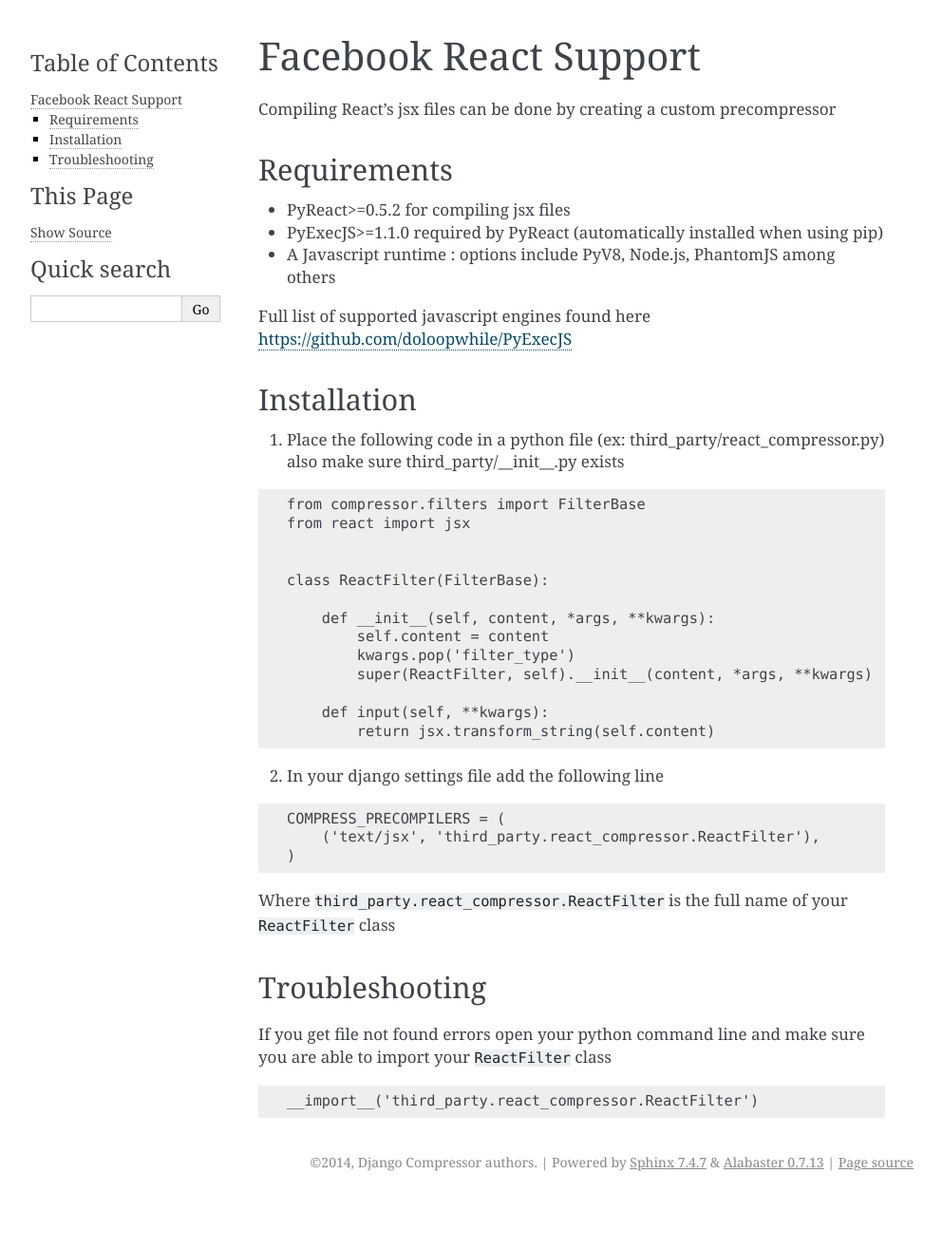
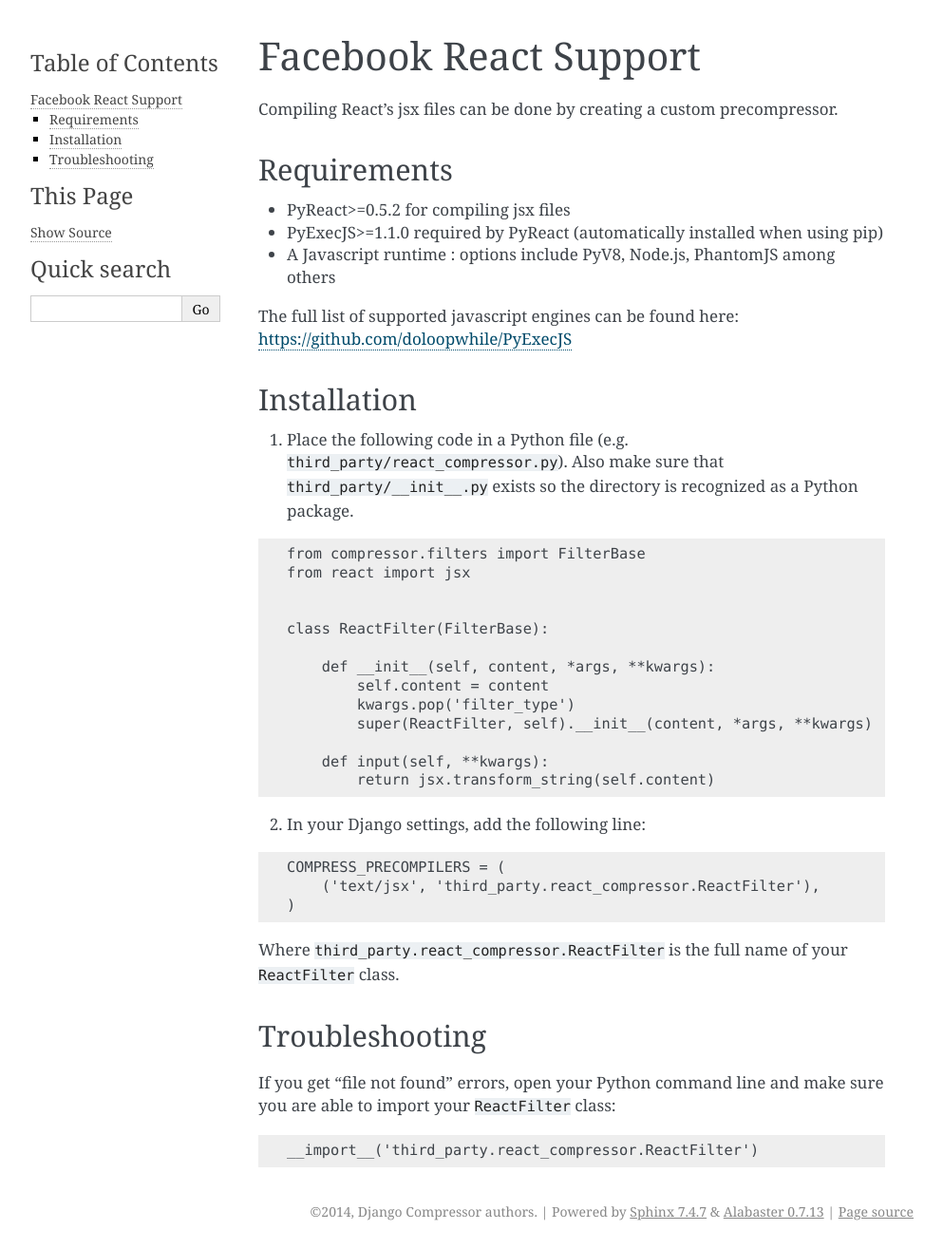
Before and after one commit to django-compressor/django-compressor, a Sphinx documentation site: the page built from docs/reactjs.txt, in a window 1280 px wide. Shown: the whole page at 95% size, without its empty margins (148-1141 px from the left). Built offline with Sphinx 7.4.7, drawn with Linux system fonts in a browser that asks for light colours; pages that are not in the unit, such as notebooks, are missing from menus; before the commit the page ends 1263 px from its top, so only the background shows below that.

Commit message:
added punctuation and other minor changes [ by rfleschenberg ]

```diff
--- a/docs/reactjs.txt
+++ b/docs/reactjs.txt
@@ -3,7 +3,7 @@
 Facebook React Support
 ======================
 
-Compiling React's jsx files can be done by creating a custom precompressor
+Compiling React's jsx files can be done by creating a custom precompressor.
 
 Requirements
 ------------
@@ -12,12 +12,15 @@
 * A Javascript runtime : options include PyV8, Node.js, PhantomJS among others
 
 
-Full list of supported javascript engines found here https://github.com/doloopwhile/PyExecJS
+The full list of supported javascript engines can be found here: https://github.com/doloopwhile/PyExecJS
 
 
 Installation
 ------------
-1. Place the following code in a python file (ex: third_party/react_compressor.py) also make sure third_party/__init__.py exists
+1. Place the following code in a Python file (e.g.
+   ``third_party/react_compressor.py``).  Also make sure that
+   ``third_party/__init__.py`` exists so the directory is recognized as a
+   Python package.
 
 .. code-block:: django
 
@@ -36,7 +39,7 @@
             return jsx.transform_string(self.content)
 
 
-2. In your django settings file add the following line
+2. In your Django settings, add the following line:
 
 .. code-block:: django
 
@@ -44,13 +47,13 @@
         ('text/jsx', 'third_party.react_compressor.ReactFilter'),
     )
 
-Where ``third_party.react_compressor.ReactFilter`` is the full name of your ``ReactFilter`` class
+Where ``third_party.react_compressor.ReactFilter`` is the full name of your ``ReactFilter`` class.
 
 
 Troubleshooting
---------------
-If you get file not found errors open your python command line and make sure
-you are able to import your ``ReactFilter`` class
+---------------
+If you get "file not found" errors, open your Python command line and make sure
+you are able to import your ``ReactFilter`` class:
 
 .. code-block:: django
 
```
